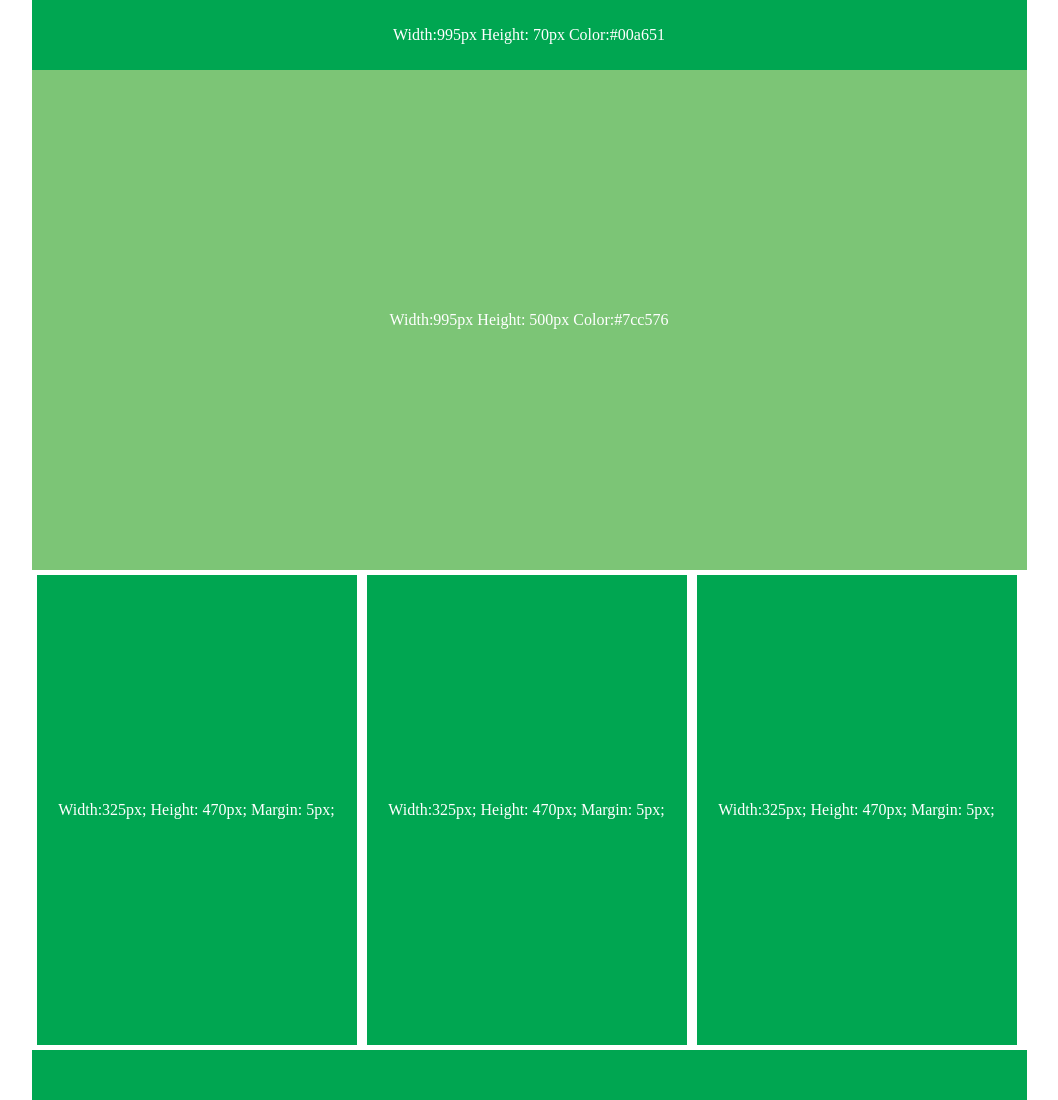
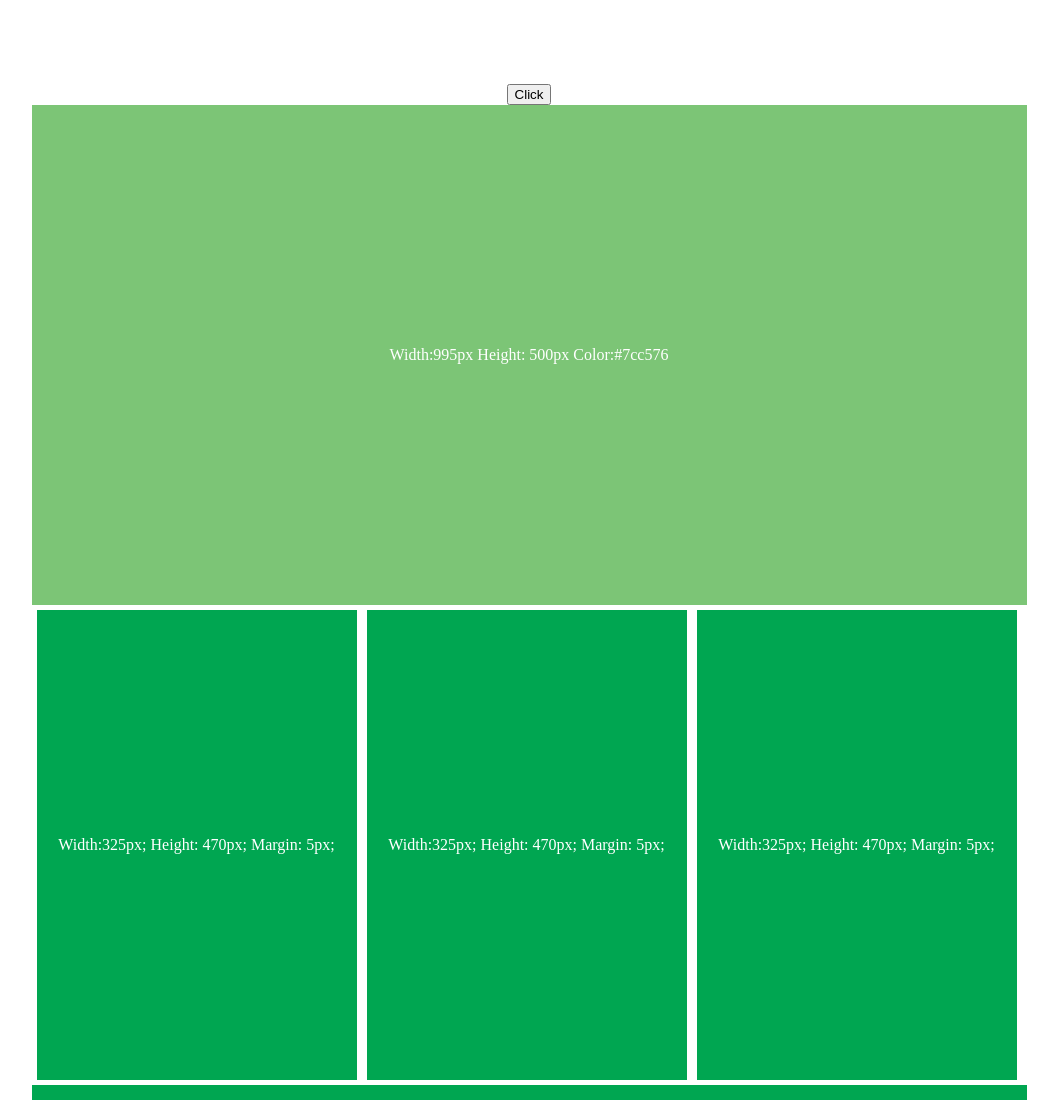
Before and after one commit to Abhinaya0929/Box1, a plain HTML site: page index.html in a window 1280 px wide. Shown: the top 1100 px of the page, without its empty margins (111-1169 px from the left). Drawn offline with Linux system fonts and the light colour scheme.

Commit message:
added button

```diff
--- a/index.html
+++ b/index.html
@@ -6,7 +6,10 @@
 </head>
 <body>
         <div id="parent">
-        <header> Width:995px Height: 70px Color:#00a651 </header>
+        <p> Hey hello </p>
+        <!--<header> Width:995px Height: 70px Color:#00a651 </header> -->
+        <p> Wassup </p>
+        <button> Click </button>
         <div id="section1"> Width:995px Height: 500px Color:#7cc576 </div>
         <div id="section2">
             <div class="B1"> Width:325px; Height: 470px; Margin: 5px; Color:#00a651 </div>
```
Also changed, not shown: CSS/style.css (line endings or trailing spaces).
